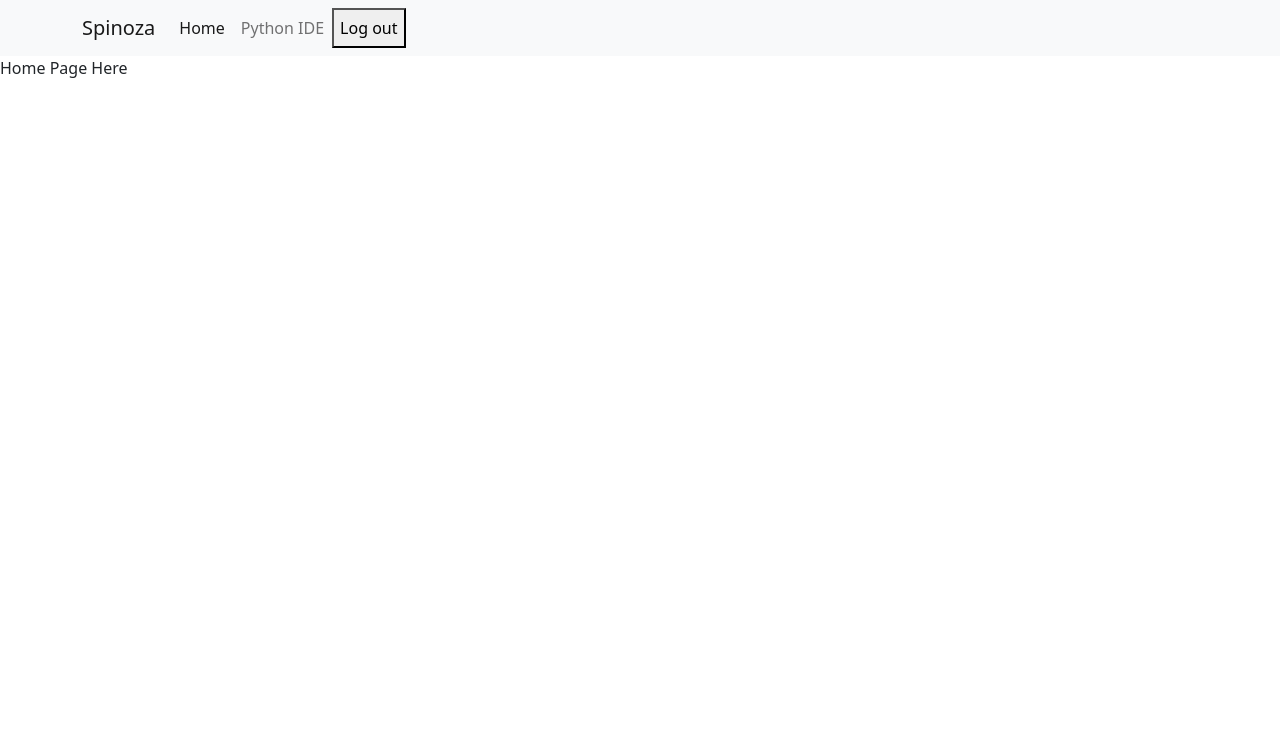
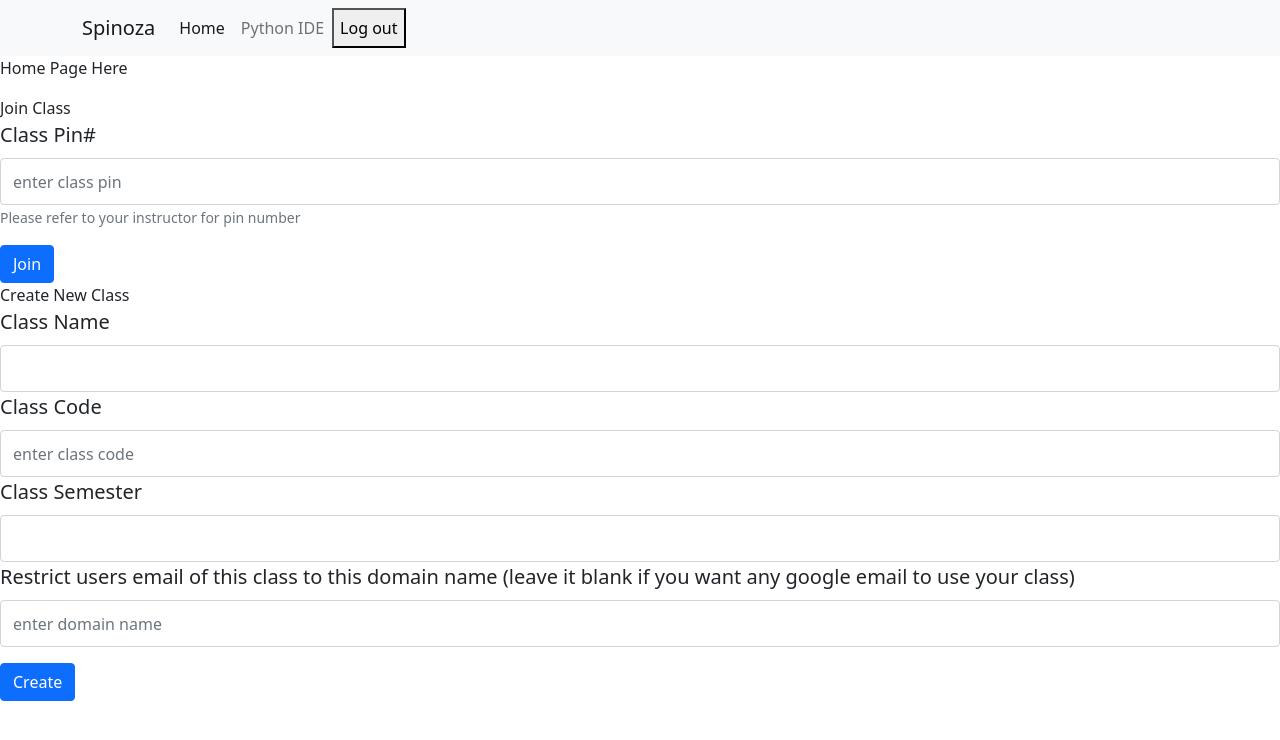
Before and after one commit to tjhickey724/spinoza-react-mongoose, a React (Create React App) app: page /home in a window 1280 px wide. Shown: the top 740 px of the page. Built offline with nearby package versions, Linux system fonts and the light colour scheme; no server answers; sample sign-in values are in the browser's storage.

Commit message:
change home page

```diff
--- a/package.json
+++ b/package.json
@@ -9,7 +9,7 @@
     "bootstrap": "^5.1.3",
     "firebase": "^7.20.0",
     "react": "^17.0.2",
-    "react-bootstrap": "^2.2.1",
+    "react-bootstrap": "^2.2.2",
     "react-dom": "^17.0.2",
     "react-helmet": "^6.1.0",
     "react-router-dom": "^5.2.0",
--- a/src/components/Home.js
+++ b/src/components/Home.js
@@ -1,10 +1,47 @@
 import NavBar from "./NavBar"
+import { Button, Form } from 'react-bootstrap'
 
 export default function Home() {
-    return(
+    return (
         <>
-            <NavBar/>
-            Home Page Here
+            <NavBar />
+            <div>
+                <p>Home Page Here</p>
+
+                <div>Join Class</div>
+                <Form>
+                    <Form.Group className="mb-3" controlId="formBasicEmail">
+                        <Form.Label>Class Pin#</Form.Label>
+                        <Form.Control placeholder="enter class pin" />
+                        <Form.Text className="text-muted">
+                            Please refer to your instructor for pin number
+                        </Form.Text>
+                    </Form.Group>
+                    <Button variant="primary" type="submit">
+                        Join
+                    </Button>
+                </Form>
+
+                <div>Create New Class</div>
+                <Form>
+                    <Form.Group className="mb-3" controlId="formBasicEmail">
+                        <Form.Label>Class Name</Form.Label>
+                        <Form.Control />
+
+                        <Form.Label>Class Code</Form.Label>
+                        <Form.Control placeholder="enter class code"/>
+
+                        <Form.Label>Class Semester</Form.Label>
+                        <Form.Control />
+
+                        <Form.Label>Restrict users email of this class to this domain name (leave it blank if you want any google email to use your class)</Form.Label>
+                        <Form.Control placeholder="enter domain name"/>
+                    </Form.Group>
+                    <Button variant="primary" type="submit">
+                        Create
+                    </Button>
+                </Form>
+            </div>
         </>
     )
 }
```
Also changed, not shown: 1 other file (tests, documents, lock files or other folders).
